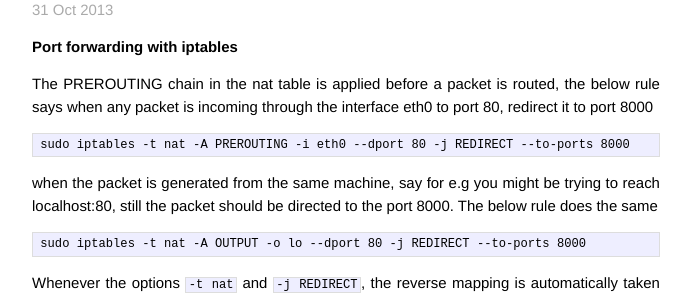
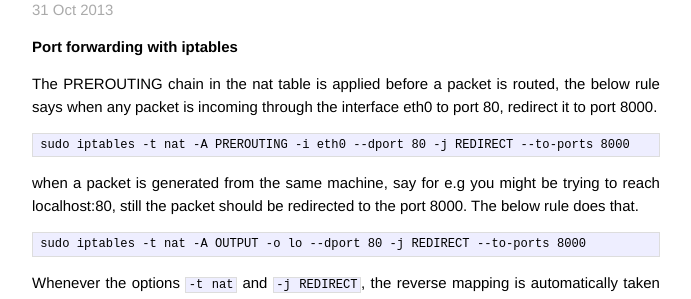
Before and after one commit to vumaasha/codehook, a Jekyll site: the page built from _posts/2013-10-31-iptables.markdown, in a window 1280 px wide. Shown: the part 136-435 px from the top of the page, without its empty margins (294-985 px from the left). Built offline with Jekyll 4.4.1, drawn with Linux system fonts in a browser that asks for light colours; Markdown is read by kramdown in place of the engine named in the settings.

Commit message:
updated iptables

```diff
--- a/_posts/2013-10-31-iptables.markdown
+++ b/_posts/2013-10-31-iptables.markdown
@@ -7,11 +7,11 @@ categories: linux networking ubuntu
 
 ## Port forwarding with iptables
 
-The PREROUTING chain in the nat table is applied before a packet is routed, the below rule says when any packet is incoming through the interface eth0 to port 80, redirect it to port 8000
+The PREROUTING chain in the nat table is applied before a packet is routed, the below rule says when any packet is incoming through the interface eth0 to port 80, redirect it to port 8000.
 
 	sudo iptables -t nat -A PREROUTING -i eth0 --dport 80 -j REDIRECT --to-ports 8000
 
-when the packet is generated from the same machine, say for e.g you might be trying to reach localhost:80, still the packet should be directed to the port 8000. The below rule does the same
+when a packet is generated from the same machine, say for e.g you might be trying to reach localhost:80, still the packet should be redirected to the port 8000. The below rule does that.
 
 	sudo iptables -t nat -A OUTPUT -o lo --dport 80 -j REDIRECT --to-ports 8000
 
```
